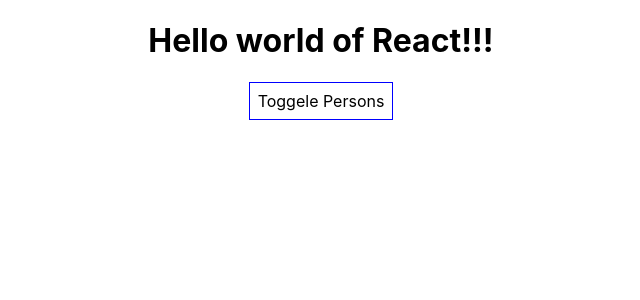
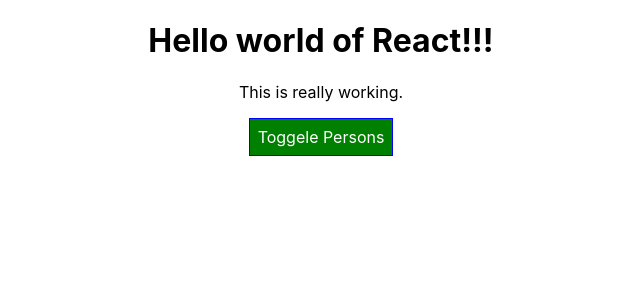
Before and after one commit to bhagat9198/reactComplete, a React (Create React App) app: page / in a window 1280 px wide. Shown: the top 300 px of the page, without its empty margins (319-959 px from the left). Built offline with nearby package versions, Linux system fonts and the light colour scheme.

Commit message:
55.4. Setting Class Names Dynamically

```diff
--- a/src/App.css
+++ b/src/App.css
@@ -1,3 +1,11 @@
 .App {
   text-align: center;
 }
+
+.red {
+  color: red;
+}
+
+.bold {
+  font-weight: bolder;
+}
--- a/src/App.js
+++ b/src/App.js
@@ -22,36 +22,18 @@ class App extends Component {
   };
 
   nameChangedHandler = (event, id) => {
-    // 'find()' method will give the all detail of a person
-    // const person = this.state.persons.find(p => {
-    //   return p;
-    // });
-
-    // but we will find the index, by using findIndex() method
     const personIndex = this.state.persons.findIndex(p => {
       return p.id === id;
     });
 
-    // as we persons in an array, we will make a copy before changing its data
     const person = {
-      // destructing the object
       ...this.state.persons[personIndex]
     };
-    // or (2nd method)
-    // Object.assign() : it creats an new object
-      // 1st arg: target object ir destination
-      // 2nd arg: source  object which should be copied to target object
-    // const person = Object.assign({}, this.state.persons[personIndex]);
-
     person.name = event.target.value;
 
-    // extracting all the persons
     const persons = this.state.persons;
     persons[personIndex] = person;
-
-    // changing the state of 'state'
     this.setState({persons: persons});
-
   };
 
   deletePersonHandler = (index) => {
@@ -60,15 +42,18 @@ class App extends Component {
     this.setState({persons: persons});
   }
 
+  // btn should have green bg when persons are hidden and 'red' bg when persons are shown.
   render() {
     const style = {
-      backgroundColor: 'white',
+      //
+      backgroundColor: 'green',
+      color: 'white',
+
       font: 'inherit',
       border: '1px solid blue',
       padding: '8px',
       cursor: 'pointer'
     };
-
 
     let persons = null;
     if(this.state.showPersons) {
@@ -81,18 +66,37 @@ class App extends Component {
                 name = {person.name}
                 age = {person.age}
                 key = {person.id}
-                // 'event' param we will get from Person component.
                 changed = {(event) => {this.nameChangedHandler(event, person.id)}}
               />
             );
           })}
         </div>
       );
+      // it will be only executed when persons are shown
+      // changing the property of object
+      style.backgroundColor = 'red';
+    }
+
+    // adding classes dynamically
+    // we want "this is really working" should add style dynamically depending upo the number of persons in the list
+    // defining two classes in App.css : red and bold
+
+    // inilizing an array which can store the class names
+    let classes = [];
+    if(this.state.persons.length <= 2) {
+      classes.push('red'); // classes = ['red']
+    }
+    if(this.state.persons.length <= 1) {
+      classes.push('bold');  // classes = ['red', 'bold]
     }
 
     return (
       <div className="App">
         <h1>Hello world of React!!!</h1>
+        {/* everything is JS, thus we can add classes also dynamically by putting {} */}
+        {/* now we have add an array which can contain both classes or single class or none of the class. className accepts a string not an array, hence we are converting array into  string with help of 'join()' method */}
+        {/* join(' ') : Adds all the elements of an array separated by the specified separator string. here one space is the seprator field */}
+        <p className={classes.join(' ')}>This is really working.</p>
         <button
           style={style}
           onClick={this.toggelPersonsHandler.bind(this)}>Toggele Persons
```
Also changed, not shown: zznotes.txt.
